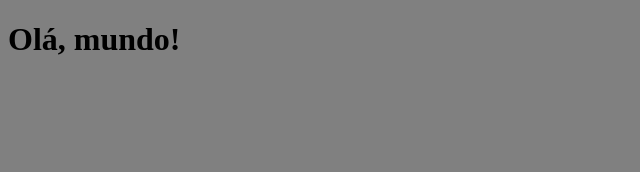
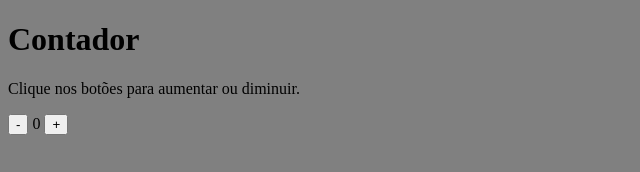
Before and after one commit to leandrorochapereira/dio-primeiro-desafio, a plain HTML site: page projeto-dio/introdução-ao-javascript-dio/index.html in a window 1280 px wide. Shown: the whole page, without its empty margins (0-640 px from the left). Drawn offline with Linux system fonts and the light colour scheme.

Commit message:
Finalizando introdução ao JavaScript

```diff
--- a/projeto-dio/introdução-ao-javascript-dio/assets/js/scripts.js
+++ b/projeto-dio/introdução-ao-javascript-dio/assets/js/scripts.js
@@ -0,0 +1,12 @@
+var currentNumberWrapper = document.getElementById("currentNumber");
+var currentNumber = 0;
+
+function increment() {
+    currentNumber = currentNumber + 1;
+    currentNumberWrapper.innerHTML = currentNumber;
+}
+
+function decrement() {
+    currentNumber = currentNumber - 1;
+    currentNumberWrapper.innerHTML = currentNumber;
+}
--- a/projeto-dio/introdução-ao-javascript-dio/index.html
+++ b/projeto-dio/introdução-ao-javascript-dio/index.html
@@ -5,11 +5,21 @@
     <meta http-equiv="X-UA-Compatible" content="IE=edge">
     <meta name="viewport" content="width=device-width, initial-scale=1.0">
     <link rel="stylesheet" href="assets/css/styles.css">
+
+    <title>Contador</title>
+</head>
+<body>
+    <h1>Contador</h1>
+
+    <p>Clique nos botões para aumentar ou diminuir.</p>
+
+    <div class="counter">
+        <button name="subtrair" onclick="decrement()"> - </button>
+        <span id="currentNumber">0</span>
+        <button name="adicionar" onclick="increment()"> + </button>
+    </div>
+
     <script src="assets/js/scripts.js"></script>
 
-    <title>Teste</title>
-</head>
-<body>
-    <h1>Olá, mundo!</h1>
 </body>
 </html>
```
